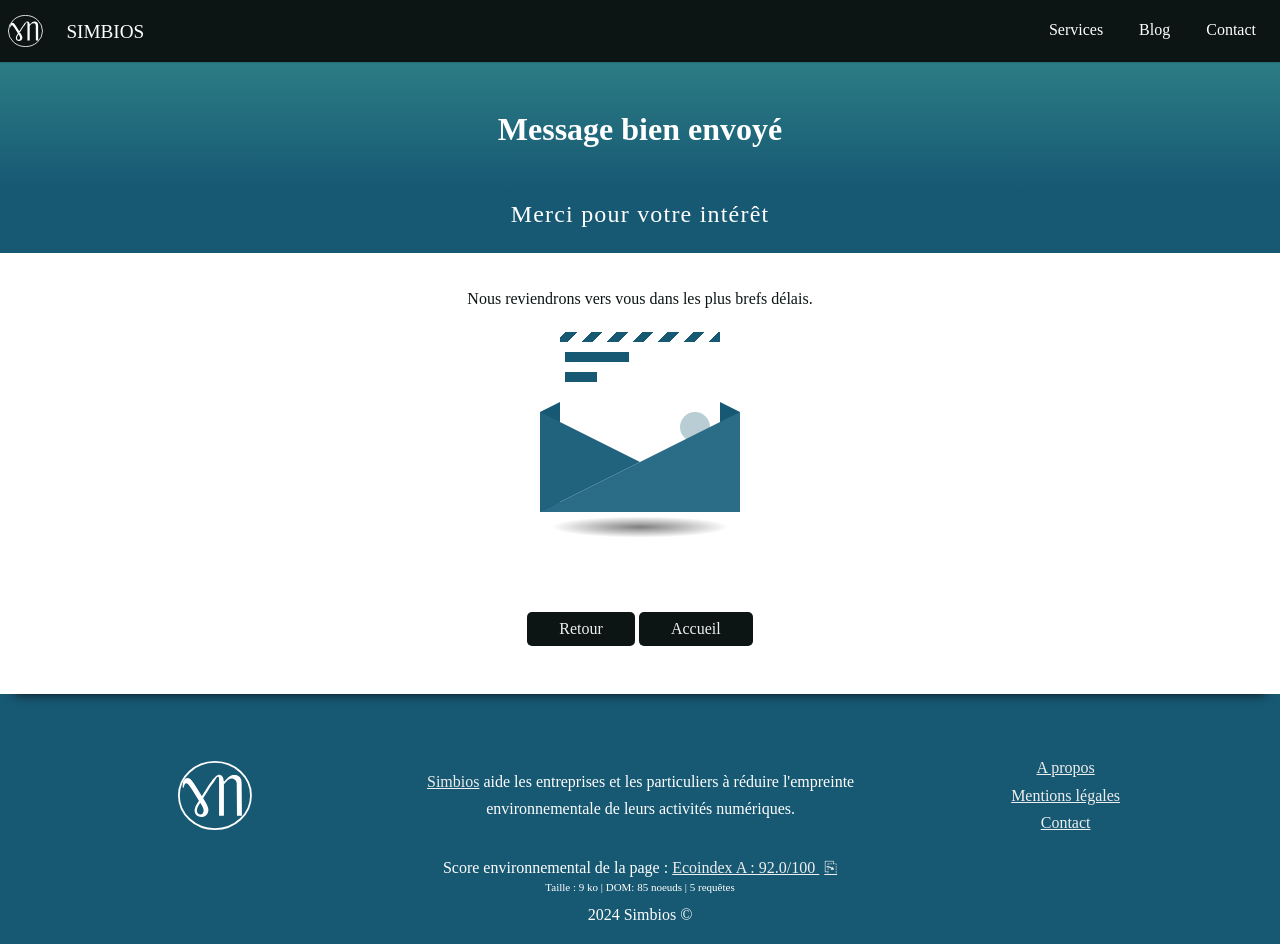
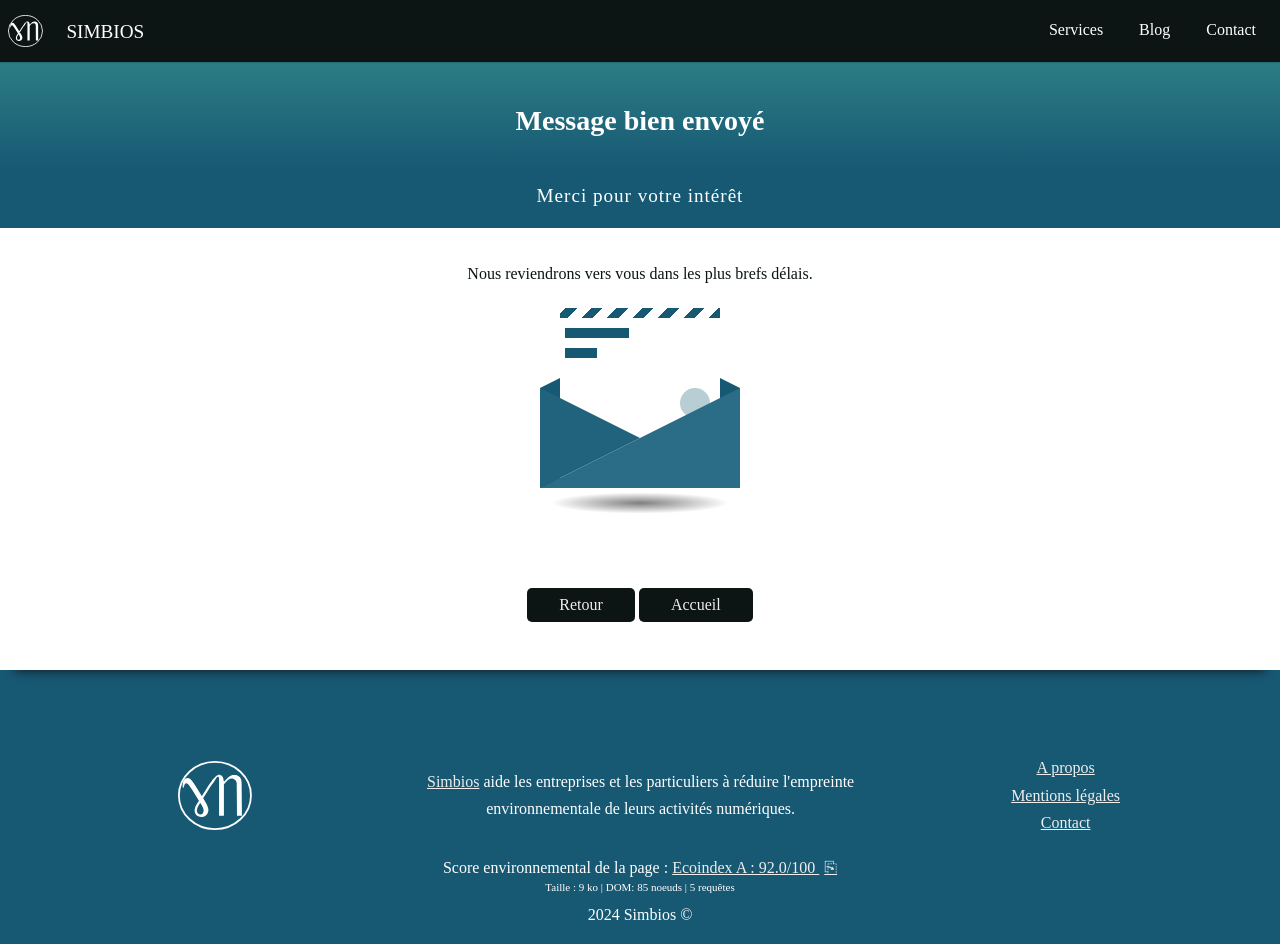
Before and after one commit to guillaumew/simbios, a Jekyll site: the page built from message_envoye.html, in a window 1280 px wide and 944 px high. Built offline with Jekyll 4.4.1, drawn with Linux system fonts in a browser that asks for light colours.

Commit message:
css update for header

```diff
--- a/_sass/header.scss
+++ b/_sass/header.scss
@@ -10,7 +10,7 @@
     padding-top: 3.75em;
     .header {
         /* absolute center .splash within .splash-container */
-        width: 80%;
+        width: 90%;
         height: min-content;
         margin: auto;
         top: 0; left: 0; bottom: 0; right: 0;
@@ -19,16 +19,17 @@
             max-width: 100%;
         }
         .header-head {
-            font-size: 2em;
+            font-size: 1.75em;
             font-weight: bold;
             color: white;
             padding: 1em 1.6em;
             line-height: 1em;
+            overflow-wrap: break-word;
         }
         .header-subhead {
             color: white;
             letter-spacing: 0.05em;
-            font-size: 1.5em;
+            font-size: 1.2em;
         }
     }
 }
```
